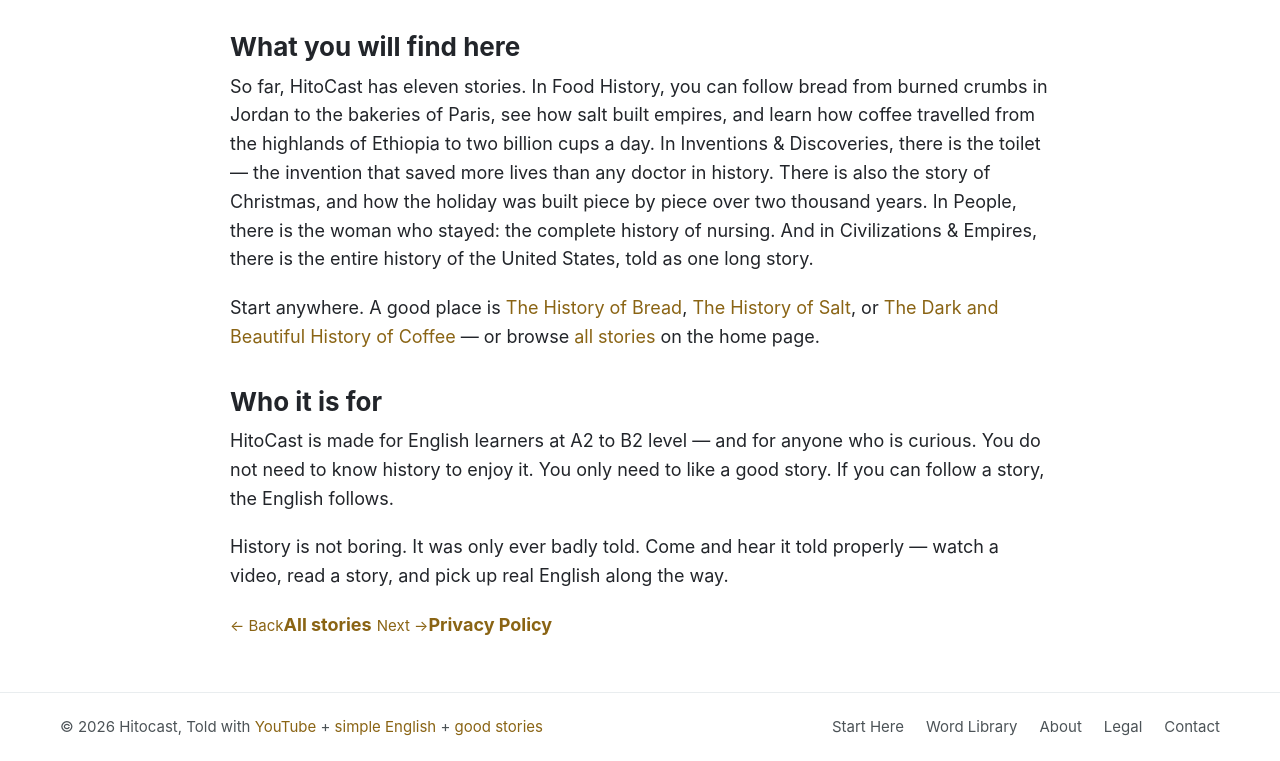
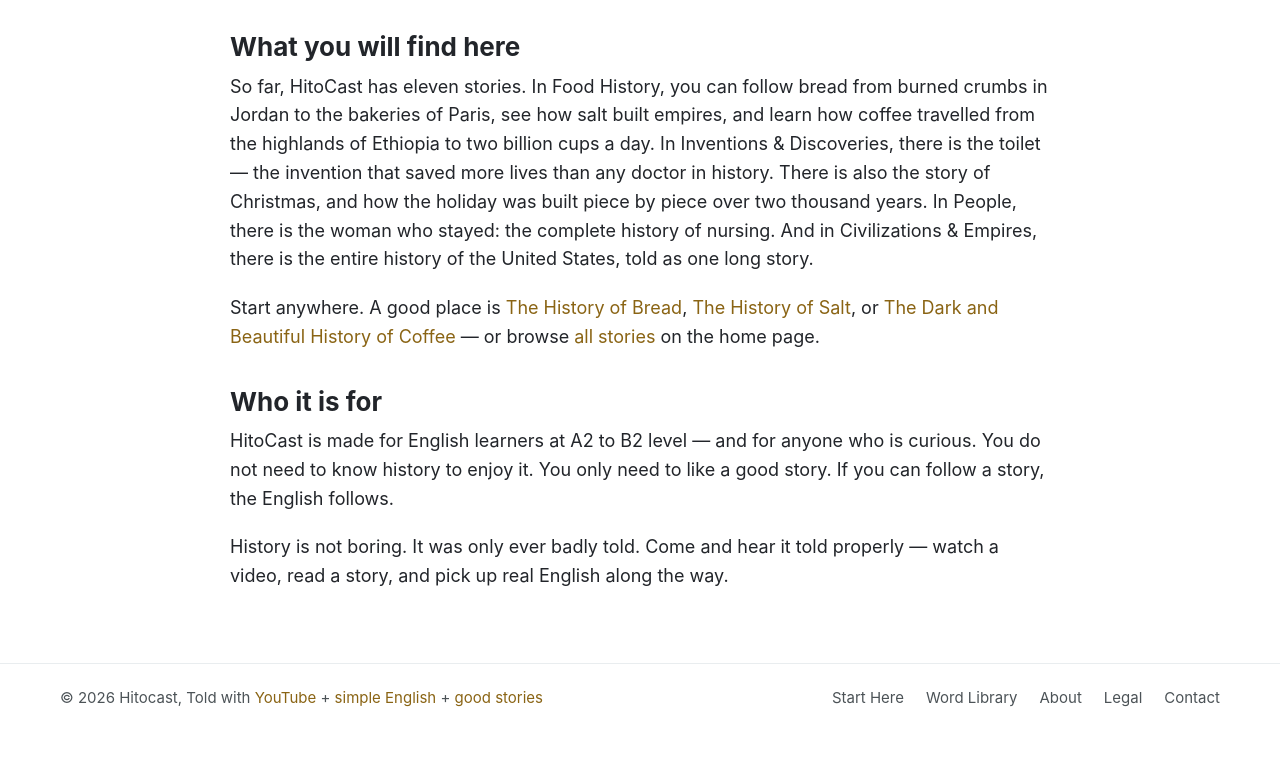
Before and after one commit to hihitocast-cloud/hitocast, a plain HTML site: page about/index.html in a window 1280 px wide. Shown: the part 2185-2946 px from the top of the page. After the commit the page ends 2917 px from the top, so only its background shows below. Drawn offline with Linux system fonts and the light colour scheme.

Commit message:
About: remove the Back/Next nav at the bottom (Tran)

```diff
--- a/about/index.html
+++ b/about/index.html
@@ -53,10 +53,6 @@
     <p>HitoCast is made for English learners at A2 to B2 level — and for anyone who is curious. You do not need to know history to enjoy it. You only need to like a good story. If you can follow a story, the English follows.</p>
     <p>History is not boring. It was only ever badly told. Come and hear it told properly — watch a video, read a story, and pick up real English along the way.</p>
   </article>
-  <nav class="article-nav" aria-label="More stories">
-    <a href="../"><small>← Back</small><b>All stories</b></a>
-    <a class="next" href="../policy/"><small>Next →</small><b>Privacy Policy</b></a>
-  </nav>
 
 </div></div>
 </main>
```
